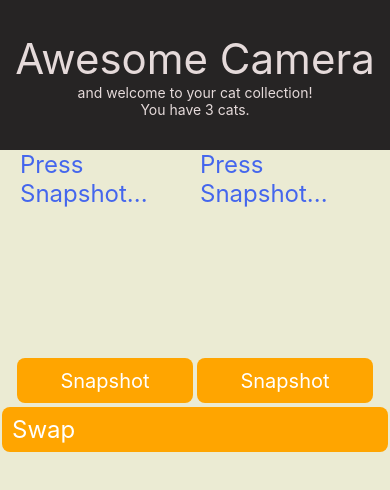
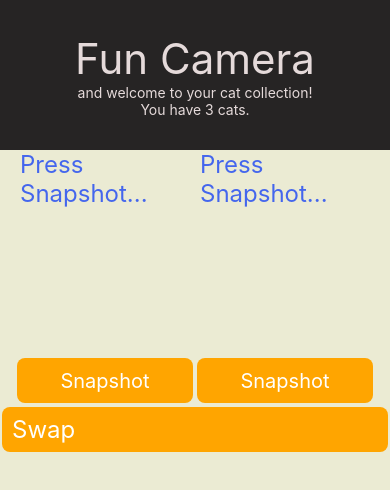
Before and after one commit to tper0700/rncourse, a React Native app in the folder homework/hw2/FunCamera/: screen / in a window 390 px wide. Shown: the top 490 px of the page. Built offline with nearby package versions, Linux system fonts and the light colour scheme.

Commit message:
Renamed to FunCamera

```diff
--- a/homework/hw2/FunCamera/App.tsx
+++ b/homework/hw2/FunCamera/App.tsx
@@ -108,7 +108,7 @@ function App(): JSX.Element {
         backgroundColor={headingbg}
       />
       <View style={appStyles.Heading}>
-        <Text style={appStyles.TitleText}>Awesome Camera</Text>
+        <Text style={appStyles.TitleText}>Fun Camera</Text>
         <Text style={appStyles.SubTitle}>and welcome to your cat collection!</Text>
         <Text style={appStyles.SubTitle}>{countState}</Text>
       </View>
--- a/homework/hw2/FunCamera/app.json
+++ b/homework/hw2/FunCamera/app.json
@@ -1,4 +1,4 @@
 {
-  "name": "AwesomeProject",
-  "displayName": "AwesomeProject"
+  "name": "FunCamera",
+  "displayName": "FunCamera"
 }
--- a/homework/hw2/FunCamera/package.json
+++ b/homework/hw2/FunCamera/package.json
@@ -1,5 +1,5 @@
 {
-  "name": "AwesomeProject",
+  "name": "FunCamera",
   "version": "0.0.1",
   "private": true,
   "scripts": {
```
Also changed, not shown: 25 other files (tests, documents, lock files or other folders).
